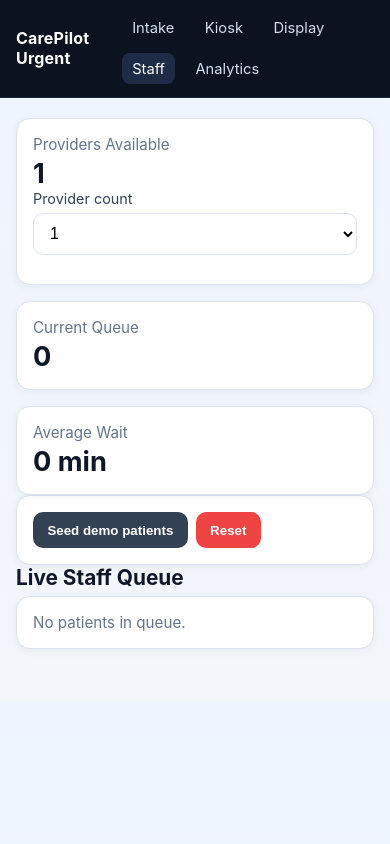
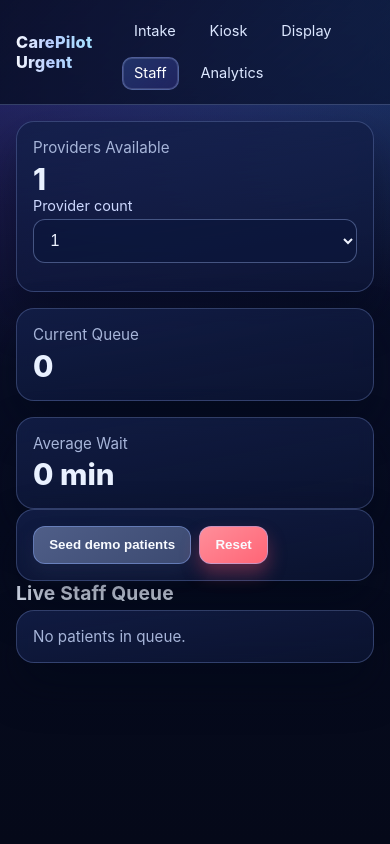
Before and after one commit to Yagbe/CarePilot-Urgent, a FastAPI app: page /staff in a window 390 px wide. Run offline with FastAPI, Linux system fonts and the light colour scheme; data that the repository does not hold is empty.

Commit message:
Revamp CSS styles for CarePilot Urgent v3.1, introducing a dark theme with enhanced color variables, improved layout, and refined button designs. Updated typography and spacing for better readability and user experience. Added new styles for navigation, cards, and status indicators to align with the overall aesthetic.

```diff
--- a/static/style.css
+++ b/static/style.css
@@ -1,139 +1,365 @@
 :root {
-  --bg: #f3f6fb;
-  --card: #ffffff;
-  --text: #0f172a;
-  --muted: #64748b;
-  --primary: #0ea5e9;
-  --border: #dbe3ef;
-  --ok: #10b981;
-  --warn: #f59e0b;
-  --danger: #ef4444;
+  --bg: #060b1f;
+  --bg-soft: #0c1433;
+  --card: rgba(14, 24, 58, 0.62);
+  --card-strong: rgba(19, 31, 73, 0.84);
+  --text: #e9f0ff;
+  --muted: #a7b5d9;
+  --primary: #6ea8ff;
+  --primary-strong: #4f8dff;
+  --border: rgba(145, 170, 236, 0.28);
+  --ok: #2ad49d;
+  --warn: #ffb547;
+  --danger: #ff6f7d;
+  --shadow: 0 22px 45px rgba(3, 8, 25, 0.45);
 }
-* { box-sizing: border-box; }
+
+* {
+  box-sizing: border-box;
+}
+
 body {
   margin: 0;
-  font-family: Inter, system-ui, -apple-system, Segoe UI, Roboto, sans-serif;
   color: var(--text);
-  background: linear-gradient(180deg, #eef4ff 0%, var(--bg) 100%);
+  font-family: "Inter", system-ui, -apple-system, Segoe UI, Roboto, sans-serif;
+  background:
+    radial-gradient(1200px 700px at 8% -6%, rgba(126, 83, 255, 0.33), transparent 60%),
+    radial-gradient(900px 500px at 95% 0%, rgba(35, 197, 255, 0.21), transparent 58%),
+    linear-gradient(180deg, #0a1130 0%, #060b1f 62%, #050919 100%);
+  min-height: 100vh;
 }
+
 .topbar {
   position: sticky;
   top: 0;
-  z-index: 20;
-  background: #0b1220;
-  color: #fff;
-  border-bottom: 1px solid #1e2a41;
+  z-index: 40;
+  backdrop-filter: blur(12px);
+  background: linear-gradient(135deg, rgba(7, 13, 35, 0.85), rgba(8, 18, 47, 0.65));
+  border-bottom: 1px solid rgba(162, 186, 255, 0.28);
 }
+
 .topbar-inner {
-  max-width: 1100px;
+  max-width: 1140px;
   margin: 0 auto;
-  padding: 0.8rem 1rem;
+  padding: 0.9rem 1rem;
   display: flex;
   justify-content: space-between;
   align-items: center;
   gap: 1rem;
 }
-.brand { font-weight: 700; letter-spacing: .2px; }
+
+.brand {
+  font-weight: 800;
+  font-size: 1.02rem;
+  letter-spacing: 0.25px;
+  background: linear-gradient(90deg, #f5f8ff 0%, #b8cdff 38%, #9fe8ff 100%);
+  -webkit-background-clip: text;
+  background-clip: text;
+  -webkit-text-fill-color: transparent;
+}
+
+.brand-wrap {
+  display: flex;
+  align-items: center;
+  gap: 0.45rem;
+}
+
 .demo-badge {
-  margin-left: .5rem;
-  background: #7c3aed;
-  color: #fff;
+  border: 1px solid rgba(209, 155, 255, 0.58);
+  background: linear-gradient(135deg, rgba(160, 81, 255, 0.36), rgba(103, 95, 255, 0.2));
+  color: #f4e9ff;
   border-radius: 999px;
-  padding: .18rem .55rem;
-  font-size: .75rem;
+  padding: 0.18rem 0.55rem;
+  font-size: 0.75rem;
   font-weight: 700;
+  letter-spacing: 0.2px;
 }
-.nav { display: flex; gap: .6rem; flex-wrap: wrap; }
+
+.nav {
+  display: flex;
+  gap: 0.55rem;
+  flex-wrap: wrap;
+}
+
 .nav a {
-  color: #d5deef;
+  color: #dce7ff;
   text-decoration: none;
-  padding: .4rem .65rem;
-  border-radius: 8px;
-  font-size: .92rem;
+  padding: 0.42rem 0.72rem;
+  border-radius: 10px;
+  font-size: 0.91rem;
+  border: 1px solid transparent;
+  transition: all 0.2s ease;
 }
-.nav a.active, .nav a:hover { background: #1d2b47; color: #fff; }
-.container { max-width: 1100px; margin: 1.25rem auto; padding: 0 1rem 2rem; }
-.grid { display: grid; gap: 1rem; }
-.grid.two { grid-template-columns: repeat(auto-fit, minmax(260px, 1fr)); }
-.grid.three { grid-template-columns: repeat(auto-fit, minmax(220px, 1fr)); }
+
+.nav a:hover,
+.nav a.active {
+  color: #ffffff;
+  border-color: rgba(166, 191, 255, 0.35);
+  background: linear-gradient(145deg, rgba(93, 139, 255, 0.25), rgba(106, 90, 255, 0.2));
+  box-shadow: inset 0 0 0 1px rgba(214, 227, 255, 0.16);
+}
+
+.container {
+  max-width: 1140px;
+  margin: 1.4rem auto;
+  padding: 0 1rem 2.5rem;
+}
+
+.grid {
+  display: grid;
+  gap: 1rem;
+}
+
+.grid.two {
+  grid-template-columns: repeat(auto-fit, minmax(290px, 1fr));
+}
+
+.grid.three {
+  grid-template-columns: repeat(auto-fit, minmax(230px, 1fr));
+}
+
 .card {
-  background: var(--card);
+  background: linear-gradient(170deg, var(--card-strong) 0%, var(--card) 100%);
   border: 1px solid var(--border);
-  border-radius: 14px;
+  border-radius: 18px;
   padding: 1rem;
-  box-shadow: 0 2px 10px rgba(15, 23, 42, 0.05);
+  box-shadow: var(--shadow);
+  backdrop-filter: blur(8px);
 }
-.title { margin: 0 0 .35rem; font-size: 1.3rem; }
-.muted { color: var(--muted); font-size: .95rem; }
-.kpi { font-size: 1.7rem; font-weight: 700; margin-top: .2rem; }
-label { font-size: .9rem; color: #334155; display: block; margin-bottom: .35rem; }
-input, textarea, select {
+
+.title {
+  margin: 0 0 0.35rem;
+  font-size: 1.35rem;
+  letter-spacing: 0.2px;
+}
+
+.muted {
+  color: var(--muted);
+  font-size: 0.95rem;
+}
+
+.microcopy {
+  font-size: 0.84rem;
+  color: #b3c0e3;
+}
+
+.kpi {
+  font-size: 1.85rem;
+  font-weight: 800;
+  margin-top: 0.2rem;
+  color: #e9f1ff;
+}
+
+label {
+  font-size: 0.9rem;
+  color: #ced9ff;
+  display: block;
+  margin-bottom: 0.35rem;
+}
+
+input,
+textarea,
+select {
   width: 100%;
-  border: 1px solid var(--border);
-  border-radius: 10px;
-  padding: .68rem .75rem;
+  border: 1px solid rgba(168, 193, 255, 0.36);
+  border-radius: 12px;
+  padding: 0.7rem 0.78rem;
   font-size: 1rem;
-  margin-bottom: .8rem;
-  background: #fff;
+  margin-bottom: 0.8rem;
+  color: #eef3ff;
+  background: rgba(12, 23, 60, 0.68);
+  transition: border-color 0.2s ease, box-shadow 0.2s ease;
 }
-textarea { min-height: 110px; resize: vertical; }
+
+input:focus,
+textarea:focus,
+select:focus {
+  outline: none;
+  border-color: rgba(133, 179, 255, 0.9);
+  box-shadow: 0 0 0 3px rgba(102, 153, 255, 0.2);
+}
+
+textarea {
+  min-height: 110px;
+  resize: vertical;
+}
+
 .btn {
-  border: 0;
-  background: var(--primary);
-  color: #fff;
-  border-radius: 10px;
-  padding: .65rem .9rem;
-  font-weight: 600;
+  border: 1px solid rgba(140, 174, 255, 0.45);
+  background: linear-gradient(145deg, var(--primary-strong), var(--primary));
+  color: #f9fbff;
+  border-radius: 12px;
+  padding: 0.66rem 0.95rem;
+  font-weight: 700;
   cursor: pointer;
+  transition: transform 0.18s ease, box-shadow 0.18s ease, filter 0.18s ease;
+  box-shadow: 0 10px 18px rgba(73, 126, 255, 0.28);
 }
-.btn.secondary { background: #334155; }
-.btn.warn { background: var(--warn); }
-.btn.ok { background: var(--ok); }
-.btn.danger { background: var(--danger); }
-.btn-row { display: flex; gap: .5rem; flex-wrap: wrap; }
+
+.btn:hover {
+  transform: translateY(-1px);
+  filter: brightness(1.04);
+  box-shadow: 0 14px 22px rgba(73, 126, 255, 0.34);
+}
+
+.btn.secondary {
+  background: linear-gradient(145deg, #4f5e88, #3c4a71);
+  box-shadow: 0 10px 18px rgba(40, 52, 86, 0.35);
+}
+
+.btn.warn {
+  background: linear-gradient(145deg, #ffbf57, #f6a736);
+  color: #2b1a00;
+  box-shadow: 0 10px 18px rgba(245, 164, 45, 0.33);
+}
+
+.btn.ok {
+  background: linear-gradient(145deg, #2fd9a4, #1cbe86);
+  box-shadow: 0 10px 18px rgba(30, 175, 126, 0.32);
+}
+
+.btn.danger {
+  background: linear-gradient(145deg, #ff8e9a, #ff6576);
+  box-shadow: 0 10px 18px rgba(237, 79, 102, 0.35);
+}
+
+.btn-row {
+  display: flex;
+  gap: 0.5rem;
+  flex-wrap: wrap;
+}
+
 .status-pill {
   display: inline-block;
   border-radius: 999px;
-  padding: .18rem .62rem;
-  font-size: .8rem;
-  font-weight: 600;
-  background: #e2e8f0;
-  color: #334155;
+  padding: 0.18rem 0.62rem;
+  font-size: 0.78rem;
+  font-weight: 700;
+  background: rgba(150, 170, 214, 0.22);
+  color: #dbe8ff;
+  border: 1px solid rgba(164, 187, 236, 0.38);
 }
-.status-waiting { background: #e0f2fe; color: #0369a1; }
-.status-called { background: #fef3c7; color: #92400e; }
-.status-in_room { background: #dcfce7; color: #166534; }
-.status-done { background: #e2e8f0; color: #334155; }
+
+.status-waiting {
+  background: rgba(100, 186, 255, 0.18);
+  color: #a8dcff;
+}
+
+.status-called {
+  background: rgba(255, 202, 114, 0.2);
+  color: #ffd897;
+}
+
+.status-in_room {
+  background: rgba(110, 240, 174, 0.18);
+  color: #b8ffd9;
+}
+
+.status-done {
+  background: rgba(180, 194, 223, 0.2);
+  color: #d8e1f3;
+}
+
 .flag-badge {
   display: inline-block;
   border-radius: 999px;
-  padding: .2rem .55rem;
-  font-size: .78rem;
+  padding: 0.2rem 0.55rem;
+  font-size: 0.78rem;
   font-weight: 700;
-  background: #fee2e2;
-  color: #991b1b;
+  background: rgba(255, 122, 140, 0.2);
+  color: #ffd1d8;
+  border: 1px solid rgba(255, 153, 166, 0.4);
 }
-.microcopy {
-  font-size: .85rem;
-  color: #64748b;
+
+.wizard-steps {
+  display: flex;
+  gap: 0.5rem;
+  margin-bottom: 1rem;
+  flex-wrap: wrap;
 }
-.brand-wrap {
-  display: flex;
-  align-items: center;
-  gap: .45rem;
+
+.step {
+  border: 1px solid rgba(168, 193, 255, 0.3);
+  background: rgba(20, 33, 75, 0.62);
+  border-radius: 999px;
+  padding: 0.35rem 0.65rem;
+  font-size: 0.84rem;
+  color: #c7d7ff;
 }
-.wizard-steps { display: flex; gap: .5rem; margin-bottom: 1rem; flex-wrap: wrap; }
-.step {
-  border: 1px solid var(--border);
-  background: #fff;
-  border-radius: 999px;
-  padding: .35rem .65rem;
-  font-size: .85rem;
+
+.step.active {
+  border-color: rgba(142, 185, 255, 0.85);
+  color: #f1f6ff;
+  background: linear-gradient(145deg, rgba(92, 146, 255, 0.35), rgba(106, 90, 255, 0.28));
+  box-shadow: 0 7px 16px rgba(76, 128, 255, 0.28);
 }
-.step.active { border-color: var(--primary); color: #0c4a6e; background: #e0f2fe; }
-.kiosk-input { font-size: 2rem; letter-spacing: .18em; text-align: center; padding: 1rem; }
-.token-card { font-size: 1.7rem; font-weight: 800; letter-spacing: .06em; text-align: center; }
-.table-like { display: grid; gap: .8rem; }
-.patient-row { border: 1px solid var(--border); border-radius: 12px; padding: .9rem; background: #fff; }
-.hr { border: 0; border-top: 1px solid var(--border); margin: .9rem 0; }
-canvas { width: 100%; max-width: 100%; background: #fff; border-radius: 10px; border: 1px solid var(--border); }
+
+.kiosk-input {
+  font-size: 2rem;
+  letter-spacing: 0.18em;
+  text-align: center;
+  padding: 1rem;
+}
+
+.token-card {
+  font-size: 2rem;
+  font-weight: 900;
+  letter-spacing: 0.08em;
+  text-align: center;
+  border: 1px solid rgba(161, 190, 255, 0.5);
+  border-radius: 14px;
+  padding: 0.8rem;
+  background: linear-gradient(145deg, rgba(91, 145, 255, 0.24), rgba(110, 96, 255, 0.21));
+  box-shadow: 0 15px 28px rgba(34, 63, 143, 0.35);
+}
+
+.table-like {
+  display: grid;
+  gap: 0.8rem;
+}
+
+.patient-row {
+  border: 1px solid rgba(168, 193, 255, 0.3);
+  border-radius: 14px;
+  padding: 0.92rem;
+  background: rgba(11, 21, 56, 0.78);
+  transition: transform 0.2s ease, border-color 0.2s ease;
+}
+
+.patient-row:hover {
+  transform: translateY(-1px);
+  border-color: rgba(155, 183, 255, 0.56);
+}
+
+.hr {
+  border: 0;
+  border-top: 1px solid rgba(168, 193, 255, 0.24);
+  margin: 0.9rem 0;
+}
+
+canvas {
+  width: 100%;
+  max-width: 100%;
+  background: rgba(11, 21, 56, 0.72);
+  border-radius: 12px;
+  border: 1px solid rgba(167, 190, 246, 0.3);
+}
+
+ul {
+  margin-top: 0.35rem;
+}
+
+@media (max-width: 760px) {
+  .container {
+    margin-top: 1rem;
+    padding-bottom: 1.5rem;
+  }
+
+  .title {
+    font-size: 1.2rem;
+  }
+
+  .kiosk-input {
+    font-size: 1.45rem;
+  }
+}
```
